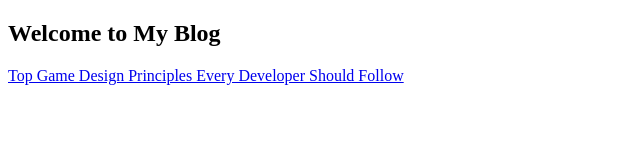
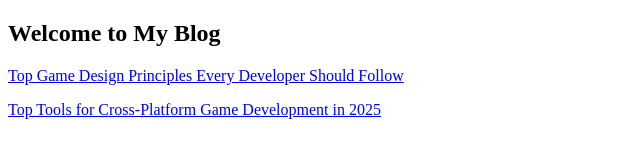
Before and after one commit to rahulanand43-png/blog, a plain HTML site: page index.html in a window 1280 px wide. Shown: the whole page, without its empty margins (0-640 px from the left). Drawn offline with Linux system fonts and the light colour scheme.

Commit message:
Update index.html

```diff
--- a/index.html
+++ b/index.html
@@ -7,6 +7,7 @@
 <body>
   <h2>Welcome to My Blog</h2>
   <p><a href="top-game-design-principles-every-developer-should-follow.html">Top Game Design Principles Every Developer Should Follow</a></p>
+  <p><a href="top-tools-for-cross-platform-game-development.html">Top Tools for Cross-Platform Game Development in 2025</a></p>
 
 </body>
 </html>
```
